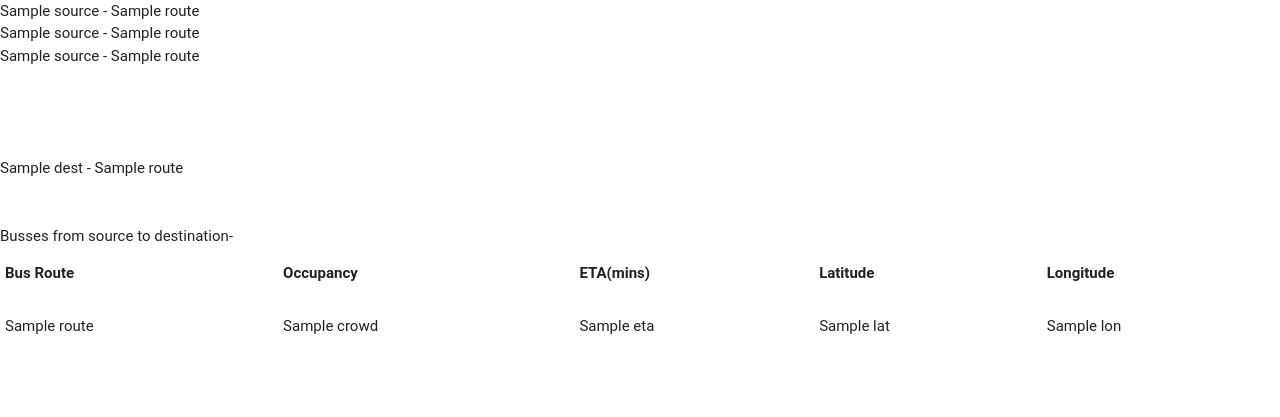
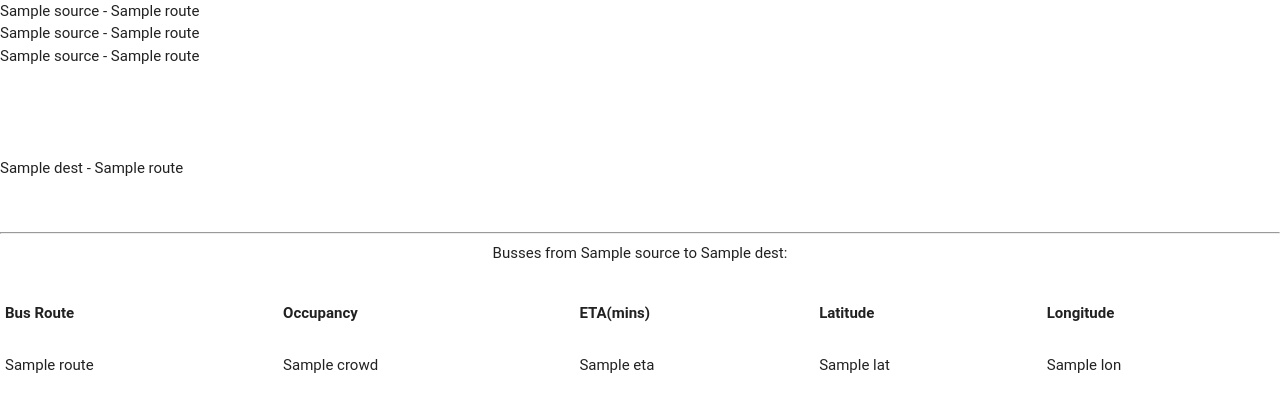
Before and after one commit to Joezer-Ivan/fleet-manager, a Django app: template FleetManager/Buses/templates/routes.html in a window 1280 px wide. Shown: the part 383-800 px from the top of the page. Run offline with Django 3.2, Linux system fonts and the light colour scheme; data comes from the database, SQL or seed files in the repository; tables that the repository leaves empty hold one stand-in row (values such as "Sample post"); the template is opened without the code that fills it: values that come from a table or form of the project are taken from there, most other values are stand-ins (such as "Sample title", 1, 10 or a date in 2020); some web fonts are replaced.

Commit message:
Modified Positioning

```diff
--- a/FleetManager/Buses/templates/routes.html
+++ b/FleetManager/Buses/templates/routes.html
@@ -27,8 +27,8 @@
 	{% endfor %}
 
 <br><br><br>
-
-Busses from source to destination-
+<hr>
+<center>Busses from {{source}} to {{dest}}:</center>
 <br>
 <table border="1px">
 <tr>
```
